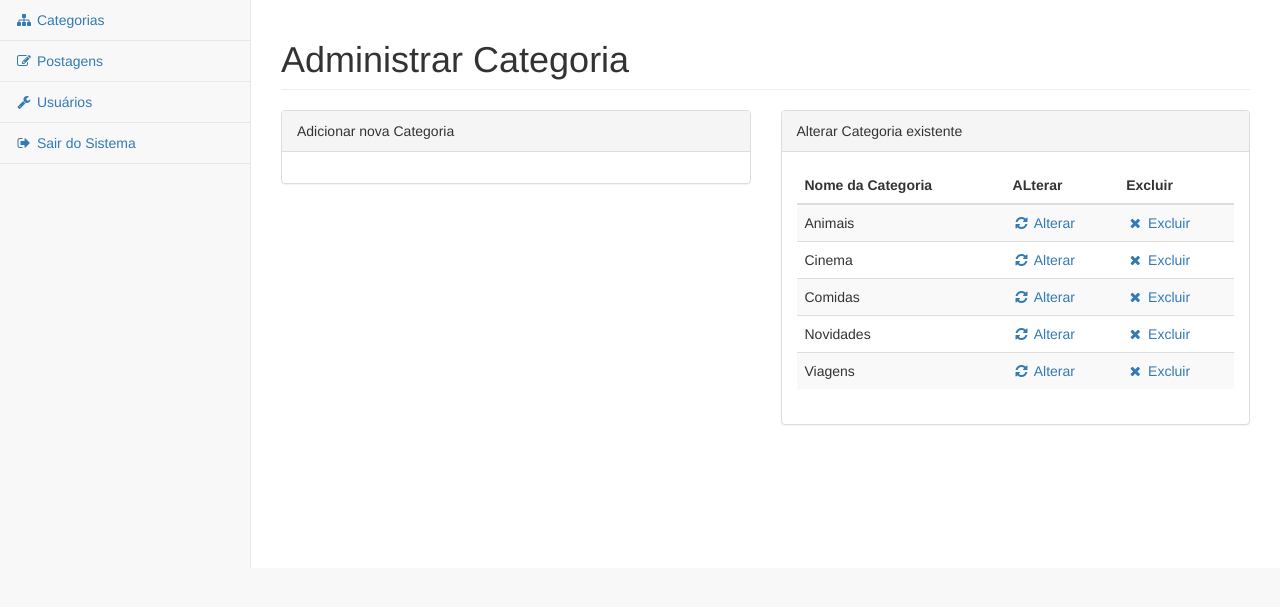
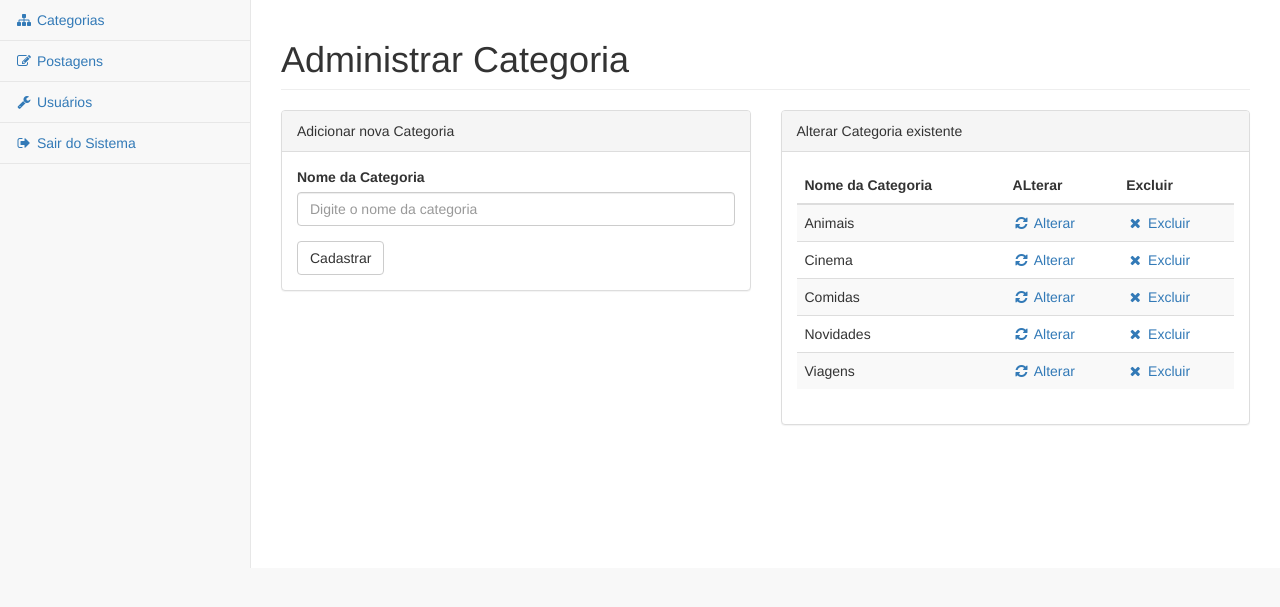
Before and after one commit to josemalcher/UDEMY-Programando-com-o-Framework-PHP-Codeigniter-3, a CodeIgniter app: page /workspace-criando-aplicacoes-web-com-o-framework-php-codeigniter-3/index.php/admin/categoria/index in a window 1280 px wide. Shown: the part 51-658 px from the top of the page. Run offline with CodeIgniter, Linux system fonts and the light colour scheme; data comes from the database, SQL or seed files in the repository; some libraries are stand-ins or nearby versions.

Commit message:
31. Adicionando novas Categorias na Base de Dados - Ajuste na view categoria. Adição do formulário - Adicionado o método inserir no controller Categoria - Adicionado o método adicionar no Model Categorias_model

```diff
--- a/application/controllers/admin/Categoria.php
+++ b/application/controllers/admin/Categoria.php
@@ -25,5 +25,20 @@ class Categoria extends CI_Controller
         $this->load->view('backend/template/html-footer');
     }
 
+    public function inserir(){
+        $this->load->library('form_validation');
+        $this->form_validation->set_rules('txt-categoria','Nome da Categoria', 'required|min_length[3]|is_unique[categoria.titulo]');
+        if($this->form_validation->run() == FALSE){
+            $this->index();
+        }else{
+            $titulo = $this->input->post('txt-categoria');
+            if($this->modelcategorias->adicionar($titulo)){
+                redirect(base_url('admin/categoria'));
+            }else{
+                echo "Houve um erro!";
+            }
+        }
+    }
+
 
 }
--- a/application/models/Categorias_model.php
+++ b/application/models/Categorias_model.php
@@ -1,7 +1,7 @@
 <?php defined('BASEPATH') OR exit('No direct script access allowed');
 
-class Categorias_model extends CI_Model {
-
+class Categorias_model extends CI_Model
+{
     public $id;
     public $titulo;
 
@@ -10,15 +10,23 @@ class Categorias_model extends CI_Model {
         parent::__construct();
     }
 
-    public function listar_categorias(){
-        $this->db->order_by('titulo','ASC');
+    public function listar_categorias()
+    {
+        $this->db->order_by('titulo', 'ASC');
         return $this->db->get('categoria')->result();
     }
 
-    public function listar_titulo($id){
+    public function listar_titulo($id)
+    {
         $this->db->from('categoria');
-        $this->db->where('id =',$id);
+        $this->db->where('id =', $id);
         return $this->db->get()->result();
     }
 
+    public function adicionar($titulo)
+    {
+        $dados['titulo'] = $titulo;
+        return $this->db->insert('categoria', $dados);
+    }
+
 }
--- a/application/views/backend/categoria.php
+++ b/application/views/backend/categoria.php
@@ -1,7 +1,7 @@
 <div id="page-wrapper">
     <div class="row">
         <div class="col-lg-12">
-                <h1 class="page-header"><?php echo 'Administrar '.$subtitulo;  ?></h1>
+            <h1 class="page-header"><?php echo 'Administrar ' . $subtitulo; ?></h1>
         </div>
         <!-- /.col-lg-12 -->
     </div>
@@ -10,12 +10,24 @@
         <div class="col-lg-6">
             <div class="panel panel-default">
                 <div class="panel-heading">
-                        <?php echo 'Adicionar nova '.$subtitulo;  ?>
+                    <?php echo 'Adicionar nova ' . $subtitulo; ?>
                 </div>
                 <div class="panel-body">
                     <div class="row">
                         <div class="col-lg-12">
-
+                            <?php
+                            echo validation_errors('<div class="alert alert-danger">','</div>');
+                            echo form_open('admin/categoria/inserir');
+                            ?>
+                            <div class="form-group">
+                                <label id="txt-categoria">Nome da Categoria</label>
+                                <input type="text" name="txt-categoria" class="form-control"
+                                       placeholder="Digite o nome da categoria">
+                            </div>
+                            <button type="submit" class="btn btn-default">Cadastrar</button>
+                            <?php
+                            echo form_close();
+                            ?>
                         </div>
 
                     </div>
@@ -29,18 +41,18 @@
         <div class="col-lg-6">
             <div class="panel panel-default">
                 <div class="panel-heading">
-                        <?php echo 'Alterar '.$subtitulo.' existente' ; ?>
+                    <?php echo 'Alterar ' . $subtitulo . ' existente'; ?>
                 </div>
                 <div class="panel-body">
                     <div class="row">
                         <div class="col-lg-12">
                             <?php
                             $this->table->set_heading("Nome da Categoria", "ALterar", "Excluir");
-                                        foreach ($categorias as $categoria){
+                            foreach ($categorias as $categoria) {
                                 $nomecat = $categoria->titulo;
                                 $alterar = anchor(base_url('admin/categoria'), '<i class="fa fa-refresh fa-fw"></i> Alterar');
-                                            $excluir = anchor(base_url('admin/categoria'),'<i class="fa fa-remove fa-fw"></i> Excluir');
-                                            $this->table->add_row($nomecat, $alterar,$excluir);
+                                $excluir = anchor(base_url('admin/categoria'), '<i class="fa fa-remove fa-fw"></i> Excluir');
+                                $this->table->add_row($nomecat, $alterar, $excluir);
                             }
                             $this->table->set_template(array(
                                 'table_open' => '<table class="table table-striped">'
```
Also changed, not shown: README.md. Lines whose indentation alone changed are shown as unchanged.
